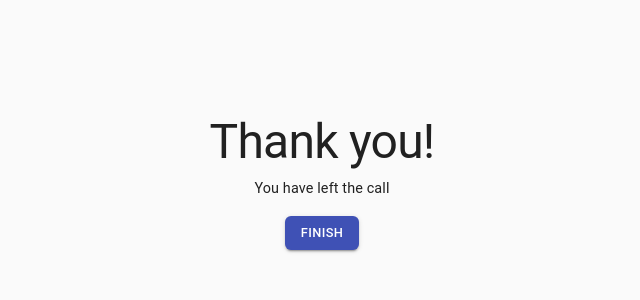
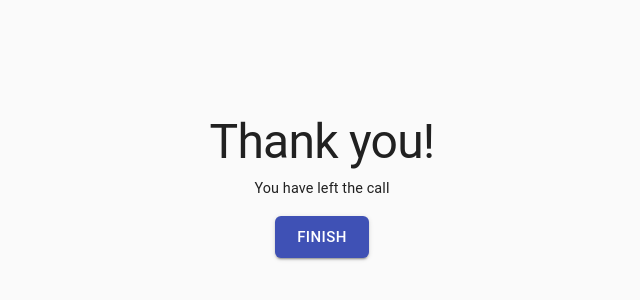
Before and after one commit to dzhng/video, a Next.js app: page /finish in a window 1280 px wide. Shown: the part 46-346 px from the top of the page, without its empty margins (318-958 px from the left). Built offline with nearby package versions, Linux system fonts and the light colour scheme; no server answers.

Commit message:
big finish btn

```diff
--- a/src/containers/FinishCall/FinishCall.tsx
+++ b/src/containers/FinishCall/FinishCall.tsx
@@ -39,7 +39,7 @@ export default function FinishCall({ hostEnded, fromHref }: PropTypes) {
       <Typography variant="body1">{message}</Typography>
 
       <Link href={fromHref ? fromHref : '/'}>
-        <Button variant="contained" color="primary">
+        <Button variant="contained" color="primary" size="large">
           Finish
         </Button>
       </Link>
```
